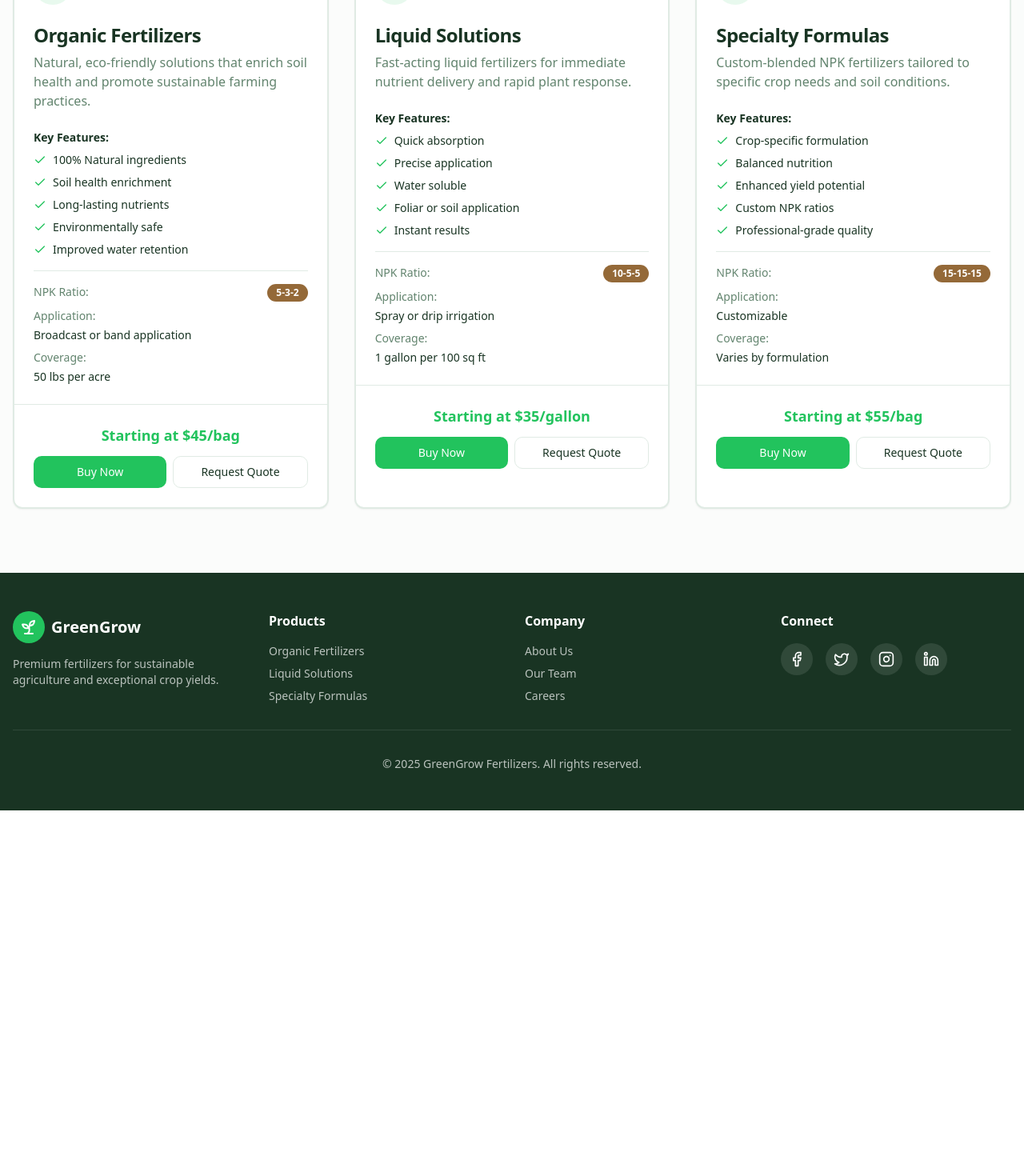
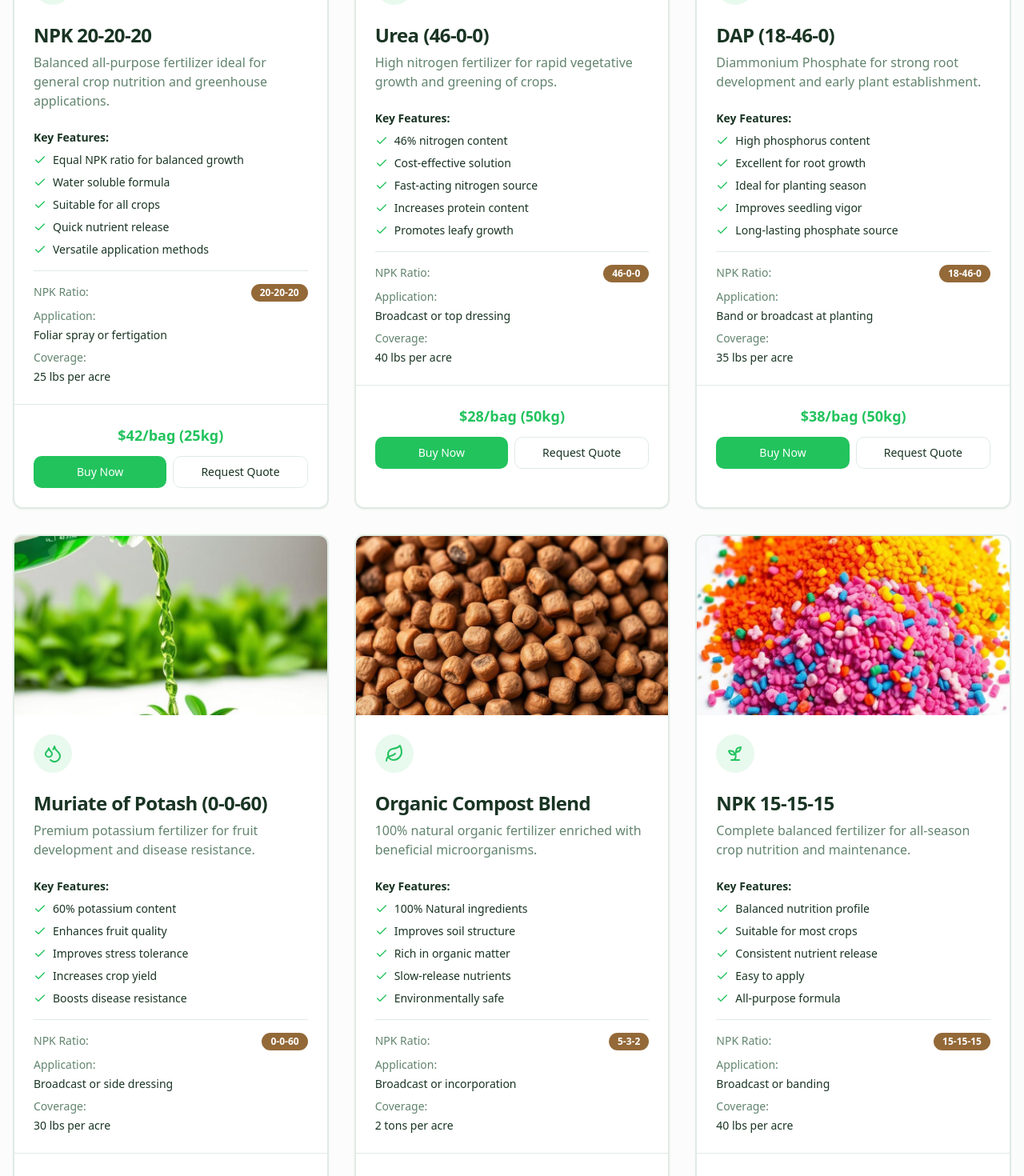
Before and after one commit to cyrillegs/grow-modern-hub, a React (Vite) app: page /products in a window 1280 px wide. Shown: the part 640-2110 px from the top of the page at 80% size. Before the commit the page ends 1653 px from the top, so only its background shows below. Built offline with nearby package versions, Linux system fonts and the light colour scheme; the HTML template or start-up script is replaced by a standard one.

Commit message:
Add more products

```diff
--- a/src/pages/Products.tsx
+++ b/src/pages/Products.tsx
@@ -17,61 +17,175 @@ import specialtyImage from "@/assets/fertilizer-specialty.jpg";
 
 const products = [
   {
-    title: "Organic Fertilizers",
-    description: "Natural, eco-friendly solutions that enrich soil health and promote sustainable farming practices.",
+    title: "NPK 20-20-20",
+    description: "Balanced all-purpose fertilizer ideal for general crop nutrition and greenhouse applications.",
+    icon: Sprout,
+    image: specialtyImage,
+    features: [
+      "Equal NPK ratio for balanced growth",
+      "Water soluble formula",
+      "Suitable for all crops",
+      "Quick nutrient release",
+      "Versatile application methods"
+    ],
+    specs: {
+      npk: "20-20-20",
+      application: "Foliar spray or fertigation",
+      coverage: "25 lbs per acre"
+    },
+    price: "$42/bag (25kg)"
+  },
+  {
+    title: "Urea (46-0-0)",
+    description: "High nitrogen fertilizer for rapid vegetative growth and greening of crops.",
+    icon: Leaf,
+    image: organicImage,
+    features: [
+      "46% nitrogen content",
+      "Cost-effective solution",
+      "Fast-acting nitrogen source",
+      "Increases protein content",
+      "Promotes leafy growth"
+    ],
+    specs: {
+      npk: "46-0-0",
+      application: "Broadcast or top dressing",
+      coverage: "40 lbs per acre"
+    },
+    price: "$28/bag (50kg)"
+  },
+  {
+    title: "DAP (18-46-0)",
+    description: "Diammonium Phosphate for strong root development and early plant establishment.",
+    icon: Sprout,
+    image: specialtyImage,
+    features: [
+      "High phosphorus content",
+      "Excellent for root growth",
+      "Ideal for planting season",
+      "Improves seedling vigor",
+      "Long-lasting phosphate source"
+    ],
+    specs: {
+      npk: "18-46-0",
+      application: "Band or broadcast at planting",
+      coverage: "35 lbs per acre"
+    },
+    price: "$38/bag (50kg)"
+  },
+  {
+    title: "Muriate of Potash (0-0-60)",
+    description: "Premium potassium fertilizer for fruit development and disease resistance.",
+    icon: Droplets,
+    image: liquidImage,
+    features: [
+      "60% potassium content",
+      "Enhances fruit quality",
+      "Improves stress tolerance",
+      "Increases crop yield",
+      "Boosts disease resistance"
+    ],
+    specs: {
+      npk: "0-0-60",
+      application: "Broadcast or side dressing",
+      coverage: "30 lbs per acre"
+    },
+    price: "$32/bag (50kg)"
+  },
+  {
+    title: "Organic Compost Blend",
+    description: "100% natural organic fertilizer enriched with beneficial microorganisms.",
     icon: Leaf,
     image: organicImage,
     features: [
       "100% Natural ingredients",
-      "Soil health enrichment",
-      "Long-lasting nutrients",
-      "Environmentally safe",
-      "Improved water retention"
+      "Improves soil structure",
+      "Rich in organic matter",
+      "Slow-release nutrients",
+      "Environmentally safe"
     ],
     specs: {
       npk: "5-3-2",
-      application: "Broadcast or band application",
-      coverage: "50 lbs per acre"
+      application: "Broadcast or incorporation",
+      coverage: "2 tons per acre"
     },
-    price: "Starting at $45/bag"
+    price: "$25/bag (40kg)"
   },
   {
-    title: "Liquid Solutions",
-    description: "Fast-acting liquid fertilizers for immediate nutrient delivery and rapid plant response.",
+    title: "NPK 15-15-15",
+    description: "Complete balanced fertilizer for all-season crop nutrition and maintenance.",
+    icon: Sprout,
+    image: specialtyImage,
+    features: [
+      "Balanced nutrition profile",
+      "Suitable for most crops",
+      "Consistent nutrient release",
+      "Easy to apply",
+      "All-purpose formula"
+    ],
+    specs: {
+      npk: "15-15-15",
+      application: "Broadcast or banding",
+      coverage: "40 lbs per acre"
+    },
+    price: "$35/bag (50kg)"
+  },
+  {
+    title: "Liquid NPK 10-5-5",
+    description: "Fast-acting liquid fertilizer for immediate nutrient uptake and quick results.",
     icon: Droplets,
     image: liquidImage,
     features: [
-      "Quick absorption",
-      "Precise application",
-      "Water soluble",
-      "Foliar or soil application",
-      "Instant results"
+      "Instant absorption",
+      "Perfect for foliar feeding",
+      "Water soluble concentrate",
+      "Precise dosing control",
+      "Rapid green-up effect"
     ],
     specs: {
       npk: "10-5-5",
-      application: "Spray or drip irrigation",
-      coverage: "1 gallon per 100 sq ft"
+      application: "Foliar spray or drip irrigation",
+      coverage: "1 liter per 200 sq ft"
     },
-    price: "Starting at $35/gallon"
+    price: "$45/gallon (5L)"
   },
   {
-    title: "Specialty Formulas",
-    description: "Custom-blended NPK fertilizers tailored to specific crop needs and soil conditions.",
+    title: "Calcium Nitrate",
+    description: "Premium calcium and nitrogen source for preventing blossom end rot and calcium deficiency.",
+    icon: Leaf,
+    image: organicImage,
+    features: [
+      "Dual calcium-nitrogen source",
+      "Prevents calcium deficiency",
+      "Water soluble",
+      "Improves fruit firmness",
+      "Reduces plant stress"
+    ],
+    specs: {
+      npk: "15.5-0-0 + 19% Ca",
+      application: "Fertigation or foliar spray",
+      coverage: "20 lbs per acre"
+    },
+    price: "$48/bag (25kg)"
+  },
+  {
+    title: "Micronutrient Mix",
+    description: "Complete micronutrient blend containing zinc, iron, manganese, and boron.",
     icon: Sprout,
     image: specialtyImage,
     features: [
-      "Crop-specific formulation",
-      "Balanced nutrition",
-      "Enhanced yield potential",
-      "Custom NPK ratios",
-      "Professional-grade quality"
+      "Essential trace elements",
+      "Prevents micronutrient deficiency",
+      "Chelated for better absorption",
+      "Improves crop quality",
+      "Compatible with most fertilizers"
     ],
     specs: {
-      npk: "15-15-15",
-      application: "Customizable",
-      coverage: "Varies by formulation"
+      npk: "Zn, Fe, Mn, B, Cu, Mo",
+      application: "Foliar or soil application",
+      coverage: "5 lbs per acre"
     },
-    price: "Starting at $55/bag"
+    price: "$65/bag (10kg)"
   },
 ];
 
```
